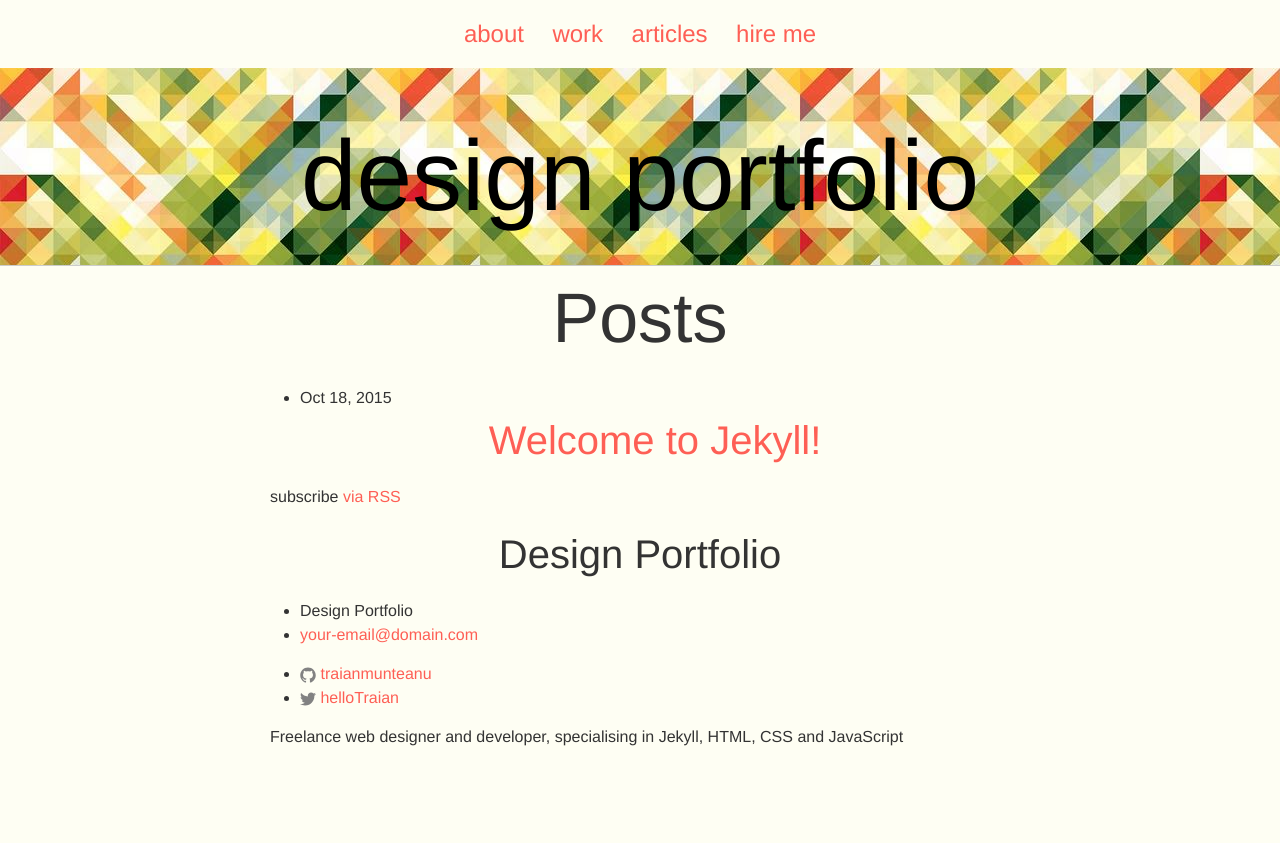
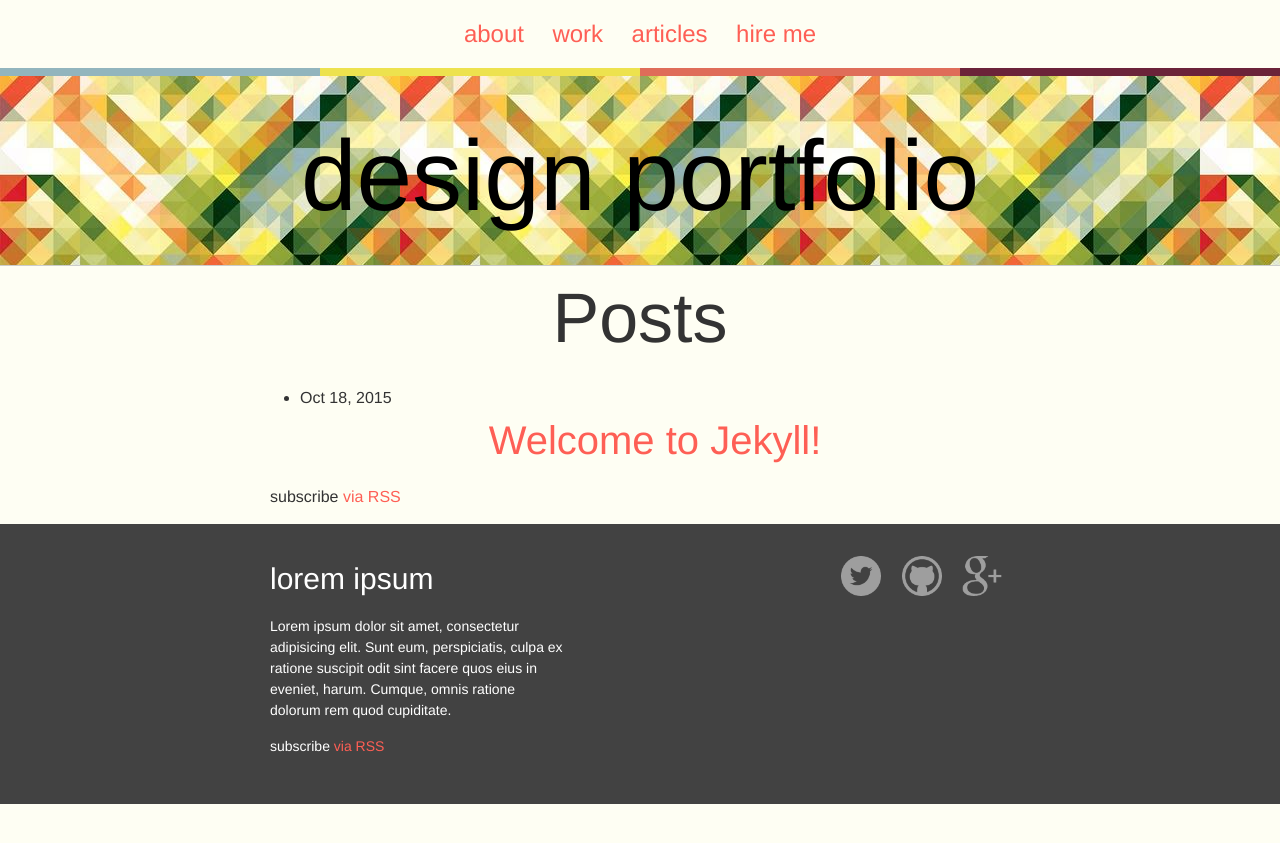
Before and after one commit to traianmunteanu/designer-portfolio, a Jekyll site: the page built from index.html, in a window 1280 px wide. Shown: the top 843 px of the page. Built offline with Jekyll 4.4.1, drawn with Linux system fonts in a browser that asks for light colours.

Commit message:
Add markup and styles for footer

```diff
--- a/_includes/footer.html
+++ b/_includes/footer.html
@@ -1,54 +1,34 @@
 <footer class="site-footer">
 
   <div class="wrapper">
+    <div class="footer-content">
+      <h3>lorem ipsum</h3>
+      <p>Lorem ipsum dolor sit amet, consectetur adipisicing elit. Sunt eum, perspiciatis, culpa ex ratione suscipit odit sint facere quos eius in eveniet, harum. Cumque, omnis ratione dolorum rem quod cupiditate.</p>
+      <p>
+        subscribe <a href="{{ "/feed.xml | prepend: site/baseurl"}}">via RSS</a>
+      </p>
+    </div>
+    <div class="footer-social">
+      <ul>
+        <li>
+          <a href="http://twitter.com/{{site.twitter_username}}">
+            <img src="/images/twitter.png" alt="twitter logo" width="40">
+          </a>
+        </li>
+        <li>
+          <a href="http://github.com/{{site.github_username}}">
+            <img src="/images/github.png" alt="github logo" width="40">
+          </a>
+        </li>
+        <li>
+          <a href="http://plus.google.com/{{site.google_username}}">
+            <img src="/images/google.png" alt="google+ logo" width="40">
+          </a>
+        </li>
+      </ul>
+    </div>
 
-    <h2 class="footer-heading">{{ site.title }}</h2>
 
-    <div class="footer-col-wrapper">
-      <div class="footer-col  footer-col-1">
-        <ul class="contact-list">
-          <li>{{ site.title }}</li>
-          <li><a href="mailto:{{ site.email }}">{{ site.email }}</a></li>
-        </ul>
-      </div>
-
-      <div class="footer-col  footer-col-2">
-        <ul class="social-media-list">
-          {% if site.github_username %}
-          <li>
-            <a href="https://github.com/{{ site.github_username }}">
-              <span class="icon  icon--github">
-                <svg viewBox="0 0 16 16">
-                  <path fill="#828282" d="M7.999,0.431c-4.285,0-7.76,3.474-7.76,7.761 c0,3.428,2.223,6.337,5.307,7.363c0.388,0.071,0.53-0.168,0.53-0.374c0-0.184-0.007-0.672-0.01-1.32 c-2.159,0.469-2.614-1.04-2.614-1.04c-0.353-0.896-0.862-1.135-0.862-1.135c-0.705-0.481,0.053-0.472,0.053-0.472 c0.779,0.055,1.189,0.8,1.189,0.8c0.692,1.186,1.816,0.843,2.258,0.645c0.071-0.502,0.271-0.843,0.493-1.037 C4.86,11.425,3.049,10.76,3.049,7.786c0-0.847,0.302-1.54,0.799-2.082C3.768,5.507,3.501,4.718,3.924,3.65 c0,0,0.652-0.209,2.134,0.796C6.677,4.273,7.34,4.187,8,4.184c0.659,0.003,1.323,0.089,1.943,0.261 c1.482-1.004,2.132-0.796,2.132-0.796c0.423,1.068,0.157,1.857,0.077,2.054c0.497,0.542,0.798,1.235,0.798,2.082 c0,2.981-1.814,3.637-3.543,3.829c0.279,0.24,0.527,0.713,0.527,1.437c0,1.037-0.01,1.874-0.01,2.129 c0,0.208,0.14,0.449,0.534,0.373c3.081-1.028,5.302-3.935,5.302-7.362C15.76,3.906,12.285,0.431,7.999,0.431z"/>
-                </svg>
-              </span>
-
-              <span class="username">{{ site.github_username }}</span>
-            </a>
-          </li>
-          {% endif %}
-
-          {% if site.twitter_username %}
-          <li>
-            <a href="https://twitter.com/{{ site.twitter_username }}">
-              <span class="icon  icon--twitter">
-                <svg viewBox="0 0 16 16">
-                  <path fill="#828282" d="M15.969,3.058c-0.586,0.26-1.217,0.436-1.878,0.515c0.675-0.405,1.194-1.045,1.438-1.809
-                  c-0.632,0.375-1.332,0.647-2.076,0.793c-0.596-0.636-1.446-1.033-2.387-1.033c-1.806,0-3.27,1.464-3.27,3.27 c0,0.256,0.029,0.506,0.085,0.745C5.163,5.404,2.753,4.102,1.14,2.124C0.859,2.607,0.698,3.168,0.698,3.767 c0,1.134,0.577,2.135,1.455,2.722C1.616,6.472,1.112,6.325,0.671,6.08c0,0.014,0,0.027,0,0.041c0,1.584,1.127,2.906,2.623,3.206 C3.02,9.402,2.731,9.442,2.433,9.442c-0.211,0-0.416-0.021-0.615-0.059c0.416,1.299,1.624,2.245,3.055,2.271 c-1.119,0.877-2.529,1.4-4.061,1.4c-0.264,0-0.524-0.015-0.78-0.046c1.447,0.928,3.166,1.469,5.013,1.469 c6.015,0,9.304-4.983,9.304-9.304c0-0.142-0.003-0.283-0.009-0.423C14.976,4.29,15.531,3.714,15.969,3.058z"/>
-                </svg>
-              </span>
-
-              <span class="username">{{ site.twitter_username }}</span>
-            </a>
-          </li>
-          {% endif %}
-        </ul>
-      </div>
-
-      <div class="footer-col  footer-col-3">
-        <p class="text">{{ site.description }}</p>
-      </div>
-    </div>
 
   </div>
 
--- a/_sass/_gradient-bar.scss
+++ b/_sass/_gradient-bar.scss
@@ -8,9 +8,11 @@
     left: 0;
     width: 100%;
     height: 0.5em;
-    background: linear-gradient(to right, $blue-color 0%, $blue-color 25%
-                                        $yellow-color 25%, $yellow-color 50%,
-                                        $red-color 50%, $red-color 75%,
-                                        $purple-color 75%, $purple-color 100%);
+    background: linear-gradient(to right,
+                                $blue-color 0%, $blue-color 25%,
+                                $yellow-color 25%, $yellow-color 50%,
+                                $red-color 50%, $red-color 75%,
+                                $purple-color 75%, $purple-color 100%
+                                );
   }
 }
--- a/_sass/_layout.scss
+++ b/_sass/_layout.scss
@@ -1,3 +1,5 @@
+/*----------  Header  ----------*/
+
 .site-nav {
     text-align: center;
 
@@ -26,3 +28,28 @@
     background: url('/images/header-bg.jpg');
     background-size: 400px 400px
 }
+
+
+/*----------  Footer  ----------*/
+
+.site-footer {
+    padding: 2em 0;
+    color: #fff;
+    background: $grey-color-dark;
+}
+.footer-content {
+    float: left;
+    width: 40%;
+    font-size: 0.875em;
+
+    h3 {
+        text-align: left;
+    }
+}
+.footer-social {
+    float: right;
+    li {
+        display: inline-block;
+        margin: 0 0.5em;
+    }
+}
```
Also changed, not shown: images/github.png (added), images/google.png (added), images/twitter.png (added).
